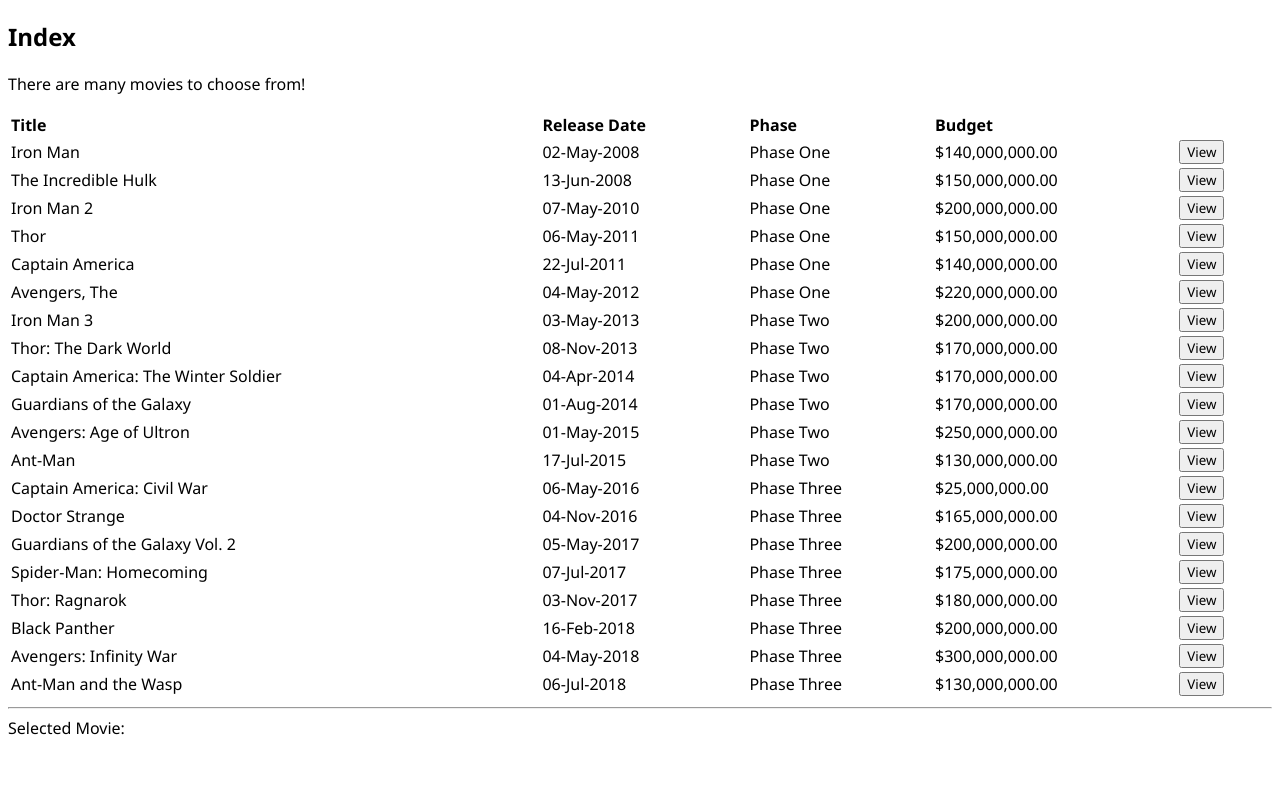
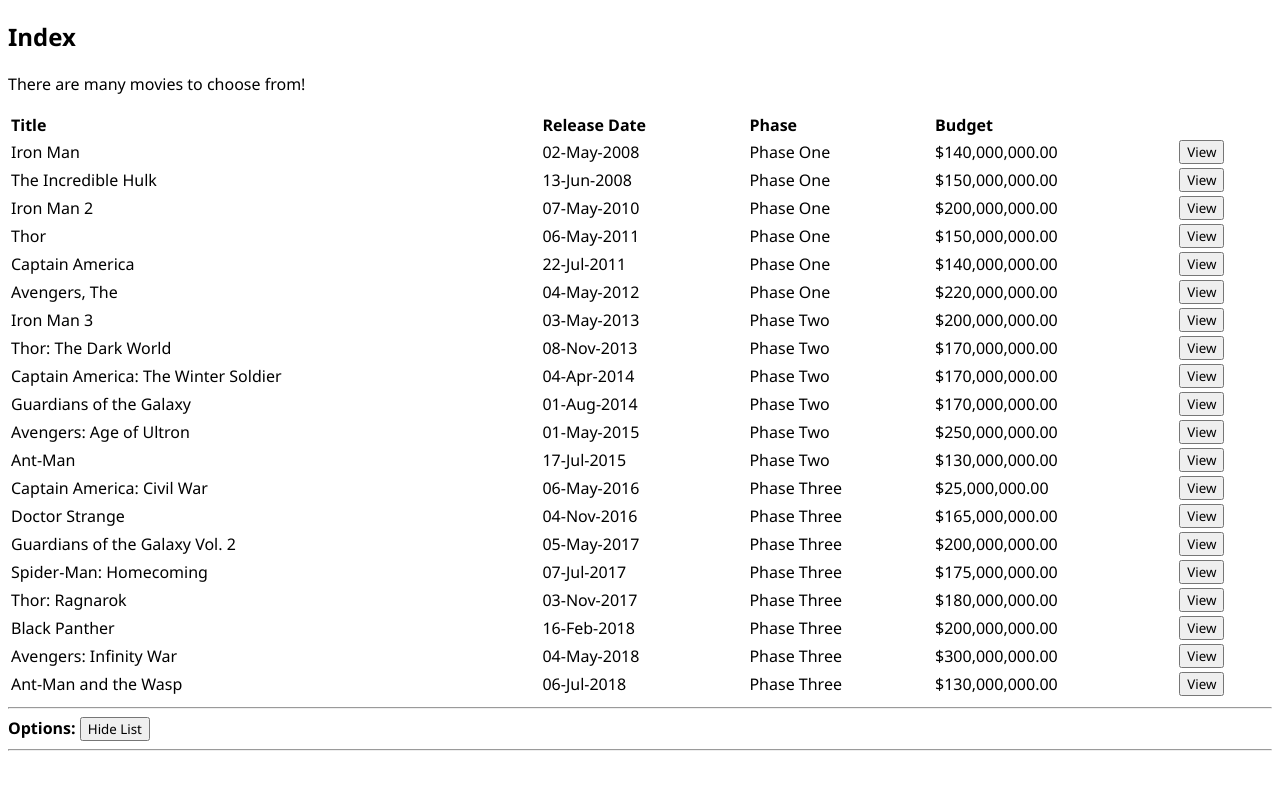
Before and after one commit to kcalungsod/todo-app-angular, an Angular app in the folder ng-movie/: page / in a window 1280 px wide. Shown: the top 790 px of the page. Built offline with nearby package versions, Linux system fonts and the light colour scheme.

Commit message:
Added Lifecycle codes

```diff
--- a/ng-movie/src/app/app.component.html
+++ b/ng-movie/src/app/app.component.html
@@ -1,10 +1,14 @@
-<app-list-movies
-  [movies]="sourceMovies"
-  (viewMovie)="onViewMovie($event)"
->
+<app-list-movies *ngIf="showList"
+                 [movies]="sourceMovies"
+                 (viewMovie)="onViewMovie($event)">
 </app-list-movies>
 <hr>
-<div>
-  Selected Movie:
-  <div>{{ selectedMovie | json }}</div>
+<b>Options: </b>
+<button (click)="showList = !showList">
+  {{ showList ? 'Hide List' : 'Show List' }}
+</button>
+<hr>
+<div *ngIf="selectedMovie">
+  <b>Selected Movie:</b>
+  {{ selectedMovie | json }}
 </div>
--- a/ng-movie/src/app/app.component.ts
+++ b/ng-movie/src/app/app.component.ts
@@ -1,4 +1,5 @@
-import { Component } from '@angular/core';
+import { AfterViewInit, Component, OnDestroy, OnInit, ViewChild } from '@angular/core';
+import { ListMoviesComponent } from './components/list-movies/list-movies.component';
 import { Movie } from './models/movie';
 
 @Component({
@@ -6,7 +7,10 @@
   templateUrl: './app.component.html',
   styleUrls: ['./app.component.scss']
 })
-export class AppComponent {
+export class AppComponent implements AfterViewInit {
+
+  @ViewChild(ListMoviesComponent)
+  childComponent!: ListMoviesComponent;
 
   sourceMovies: Movie[] = [
     { id: 1, title: "Iron Man", phase: "Phase One", categoryName: "Action", releaseYear: 2015, runningTime: 126, ratingName: "PG-13", discFormatName: "Blu-ray", numberDiscs: 1, viewingFormatName: "Widescreen", aspectRatioName: "2.35:1", status: 1, releaseDate: "May 2, 2008", budget: "140000000", gross: "318298180", timeStamp: "2015-05-03" },
@@ -32,9 +36,16 @@
 
   selectedMovie: Movie | undefined ;
 
+  showList: boolean = true;
+
   title = 'ng-movie';
 
   onViewMovie(movie: Movie): void {
     this.selectedMovie = movie;
   }
+
+  ngAfterViewInit(): void {
+    console.log(`AppComponent - ngAfterViewInit - ${this.childComponent.movies.length} movies`);
+  }
+
 }
--- a/ng-movie/src/app/components/list-movies/list-movies.component.ts
+++ b/ng-movie/src/app/components/list-movies/list-movies.component.ts
@@ -1,4 +1,4 @@
-import { Component, EventEmitter, Input, OnInit, Output } from '@angular/core';
+import { Component, EventEmitter, Input, OnDestroy, OnInit, Output } from '@angular/core';
 import { Movie } from 'src/app/models/movie';
 
 @Component({
@@ -6,7 +6,7 @@
   templateUrl: './list-movies.component.html',
   styleUrls: ['./list-movies.component.scss']
 })
-export class ListMoviesComponent implements OnInit {
+export class ListMoviesComponent implements OnInit, OnDestroy {
 
   @Input()
   movies: Movie[] = [];
@@ -17,6 +17,12 @@
   constructor() { }
 
   ngOnInit(): void {
+    console.log(`ListMoviesComponent - ngOnInit - ${this.movies ? this.movies.length : 0} movies`);
+  }
+
+  ngOnDestroy(): void {
+    this.movies = [];
+    console.log(`ListMoviesComponent - ngOnDestroy - ${this.movies ? this.movies.length : 0} movies`);
   }
 
 }
```
